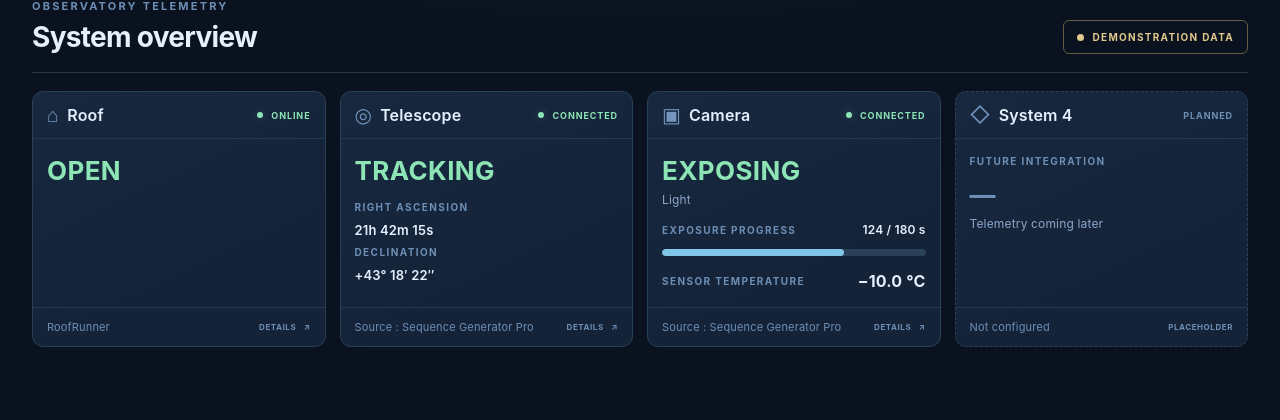
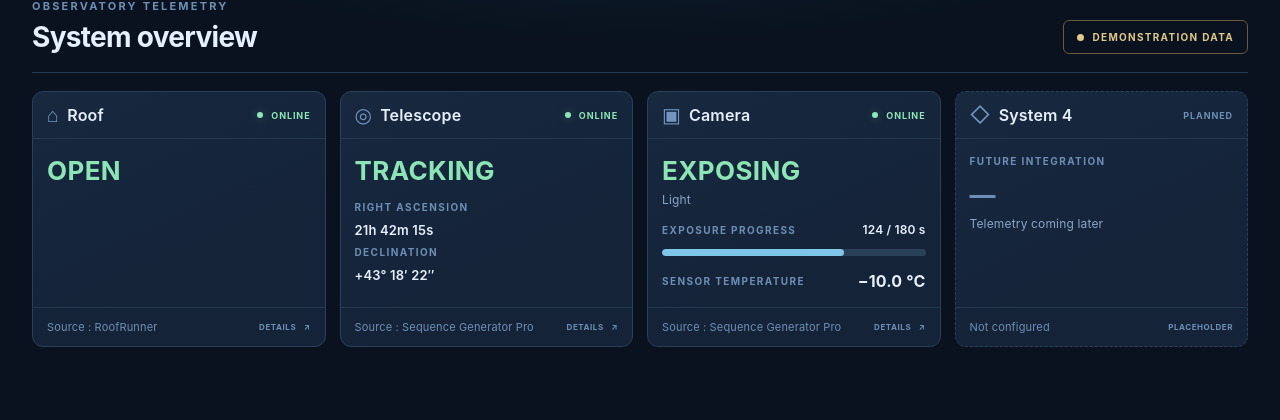
Before and after one commit to EorEquis/TSOLive, a FastAPI app: page / in a window 1280 px wide. Shown: the part 133-553 px from the top of the page. Run offline with FastAPI, Linux system fonts and the light colour scheme.

Commit message:
Update RoofRunner source and online tile statuses

```diff
--- a/templates/index.html
+++ b/templates/index.html
@@ -27,11 +27,11 @@
         <article class="tile" tabindex="0" aria-label="Roof system details, coming soon">
           <div class="tile-head"><div class="tile-title"><span class="tile-icon" aria-hidden="true">⌂</span><h3>Roof</h3></div><span class="device-tag"><span class="status-dot"></span>ONLINE</span></div>
           <div class="tile-body"><p class="big-status">OPEN</p></div>
-          <div class="tile-foot"><span>RoofRunner</span><span class="foot-right">DETAILS <span aria-hidden="true">↗</span></span></div>
+          <div class="tile-foot"><span>Source : RoofRunner</span><span class="foot-right">DETAILS <span aria-hidden="true">↗</span></span></div>
         </article>
 
         <article class="tile" tabindex="0" aria-label="Telescope system details, coming soon">
-          <div class="tile-head"><div class="tile-title"><span class="tile-icon" aria-hidden="true">◎</span><h3>Telescope</h3></div><span class="device-tag"><span class="status-dot"></span>CONNECTED</span></div>
+          <div class="tile-head"><div class="tile-title"><span class="tile-icon" aria-hidden="true">◎</span><h3>Telescope</h3></div><span class="device-tag"><span class="status-dot"></span>ONLINE</span></div>
           <div class="tile-body"><p class="big-status">TRACKING</p>
             <div class="readouts"><div><span>RIGHT ASCENSION</span><strong>21h 42m 15s</strong></div><div><span>DECLINATION</span><strong>+43° 18′ 22″</strong></div></div>
           </div>
@@ -39,7 +39,7 @@
         </article>
 
         <article class="tile" tabindex="0" aria-label="Camera system details, coming soon">
-          <div class="tile-head"><div class="tile-title"><span class="tile-icon" aria-hidden="true">▣</span><h3>Camera</h3></div><span class="device-tag"><span class="status-dot"></span>CONNECTED</span></div>
+          <div class="tile-head"><div class="tile-title"><span class="tile-icon" aria-hidden="true">▣</span><h3>Camera</h3></div><span class="device-tag"><span class="status-dot"></span>ONLINE</span></div>
           <div class="tile-body"><p class="big-status">EXPOSING</p><p class="description">Light</p>
             <div class="exposure"><div class="exposure-label"><span>EXPOSURE PROGRESS</span><strong>124 / 180 s</strong></div><div class="progress-track" role="progressbar" aria-valuenow="124" aria-valuemin="0" aria-valuemax="180" aria-label="Exposure progress"><div class="progress-fill"></div></div></div>
             <div class="sensor"><span>SENSOR TEMPERATURE</span><strong>−10.0 °C</strong></div>
```
